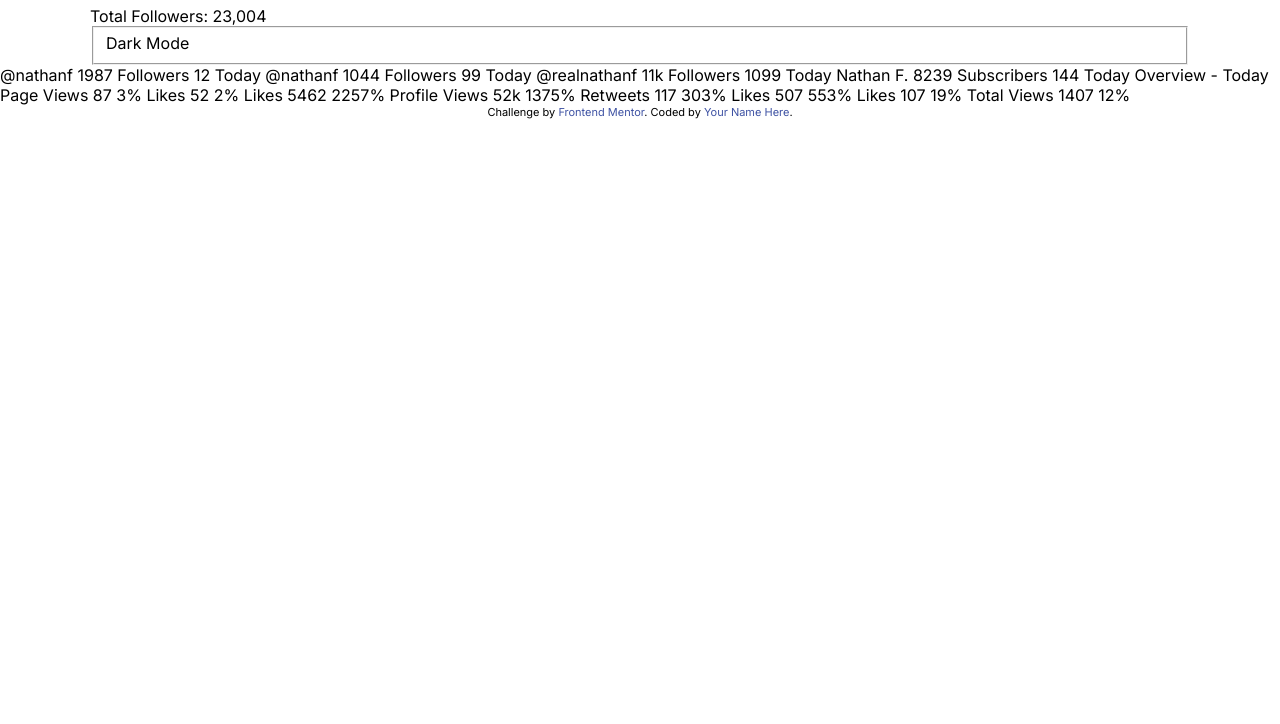
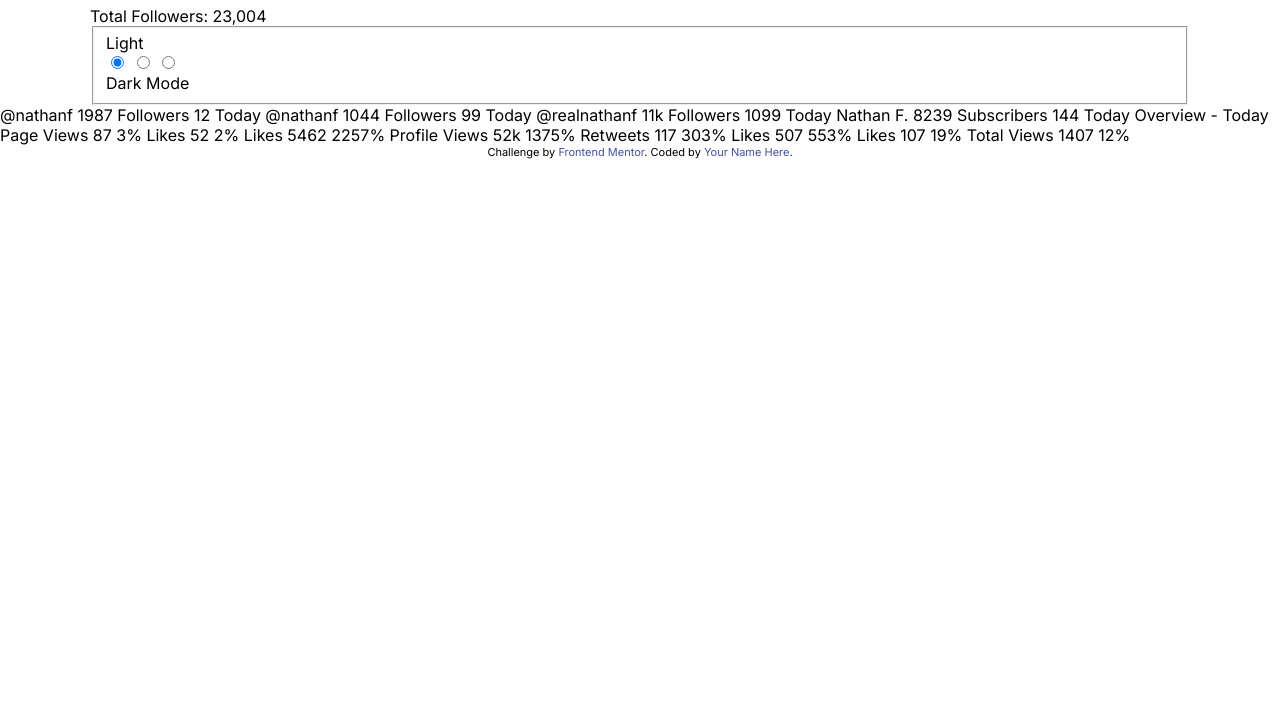
Before and after one commit to mzr2k/fem-dklt-toggle, a website: page index.html in a window 1280 px wide. Shown: the part 76-800 px from the top of the page. Drawn offline with Linux system fonts and the light colour scheme.

Commit message:
toggle minor changes

```diff
--- a/index.html
+++ b/index.html
@@ -30,7 +30,13 @@
     Total Followers: 23,004
 
   <fieldset aria-label="theme-toggle" role="radiogroup">
-    <div class="toggle__wrapper"></div>
+    <label for="light">Light</label>
+    <div class="toggle__wrapper">
+      <input type="radio" name="theme" id="light" checked/>
+      <input type="radio" name="theme" id="system" />
+      <input type="radio" name="theme" id="dark" />
+
+    </div>
 
 
 
```
